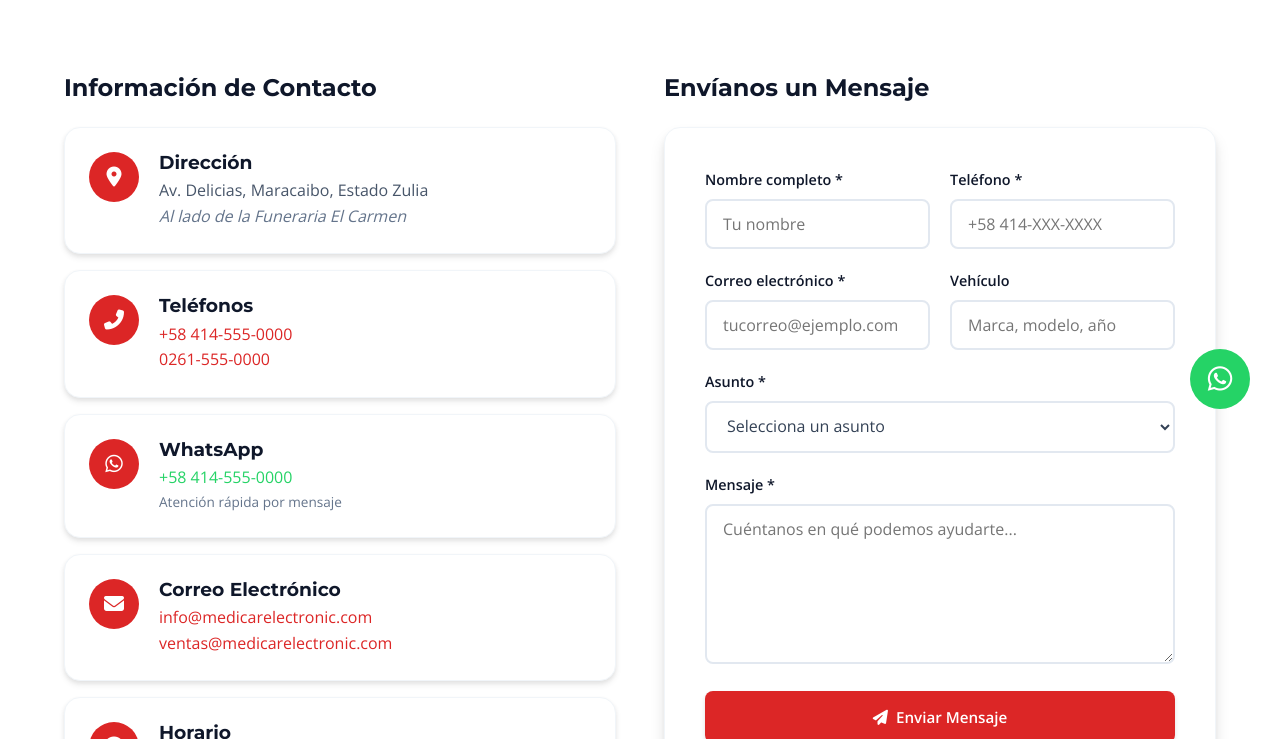
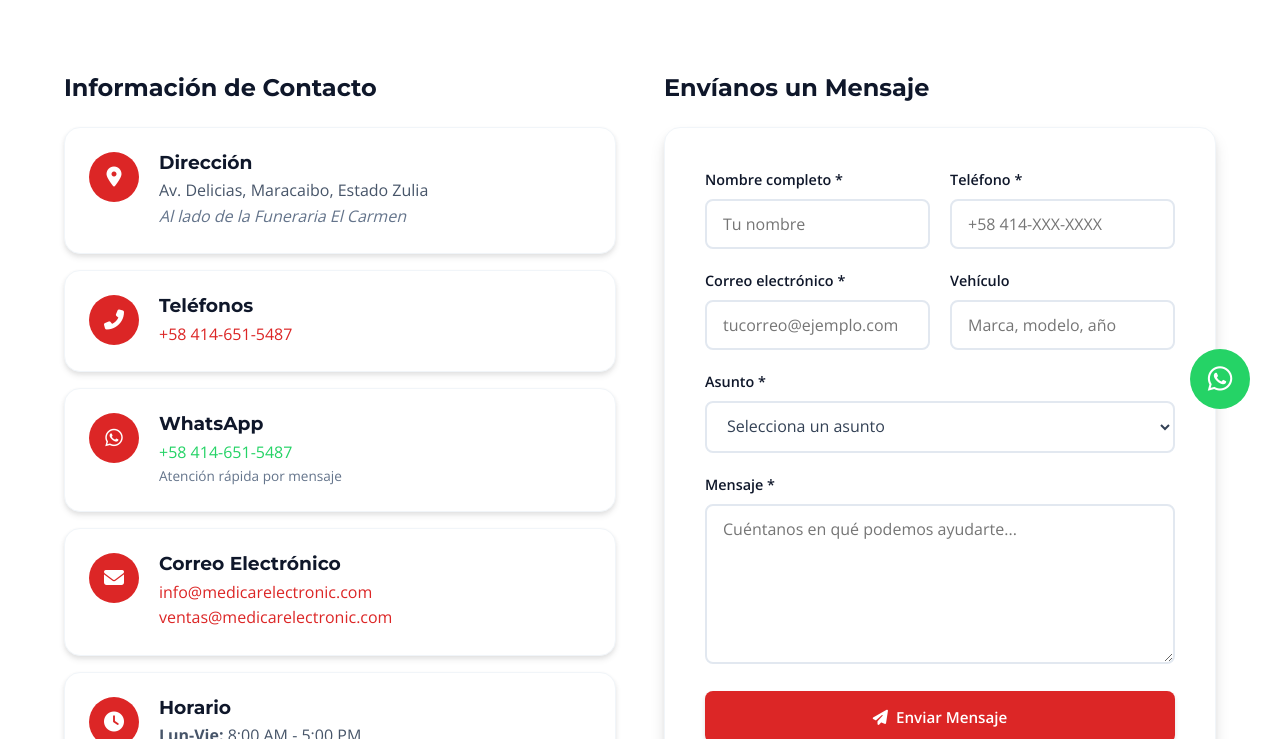
Before and after one commit to raynefloresf/medicar-site, a plain HTML site: page pages/contacto.html in a window 1280 px wide. Shown: the part 361-1100 px from the top of the page. Drawn offline with nearby package versions, Linux system fonts and the light colour scheme.

Commit message:
cambios para el despliegue a cloudflare

```diff
--- a/pages/contacto.html
+++ b/pages/contacto.html
@@ -110,8 +110,7 @@
                         <div>
                             <h3>Teléfonos</h3>
                             <p>
-                                <a href="tel:+584145550000" style="color: var(--primary);">+58 414-555-0000</a><br>
-                                <a href="tel:+582615550000" style="color: var(--primary);">0261-555-0000</a>
+                                <a href="tel:+584145550000" style="color: var(--primary);">+58 414-651-5487</a><br>
                             </p>
                         </div>
                     </div>
@@ -120,7 +119,7 @@
                         <div class="icon"><i class="fab fa-whatsapp"></i></div>
                         <div>
                             <h3>WhatsApp</h3>
-                            <p><a href="https://wa.me/584145550000" target="_blank" style="color: var(--whatsapp);">+58 414-555-0000</a></p>
+                            <p><a href="https://wa.me/584145550000" target="_blank" style="color: var(--whatsapp);">+58 414-651-5487</a></p>
                             <p style="font-size: 0.85rem; color: var(--gray-600);">Atención rápida por mensaje</p>
                         </div>
                     </div>
@@ -215,7 +214,7 @@
         </div>
     </footer>
 
-    <a href="https://wa.me/584145550000" class="whatsapp-float" target="_blank" rel="noopener" aria-label="WhatsApp">
+    <a href="https://wa.me/584146515487" class="whatsapp-float" target="_blank" rel="noopener" aria-label="WhatsApp">
         <i class="fab fa-whatsapp"></i>
     </a>
 
```
Also changed, not shown: 1 other file.
